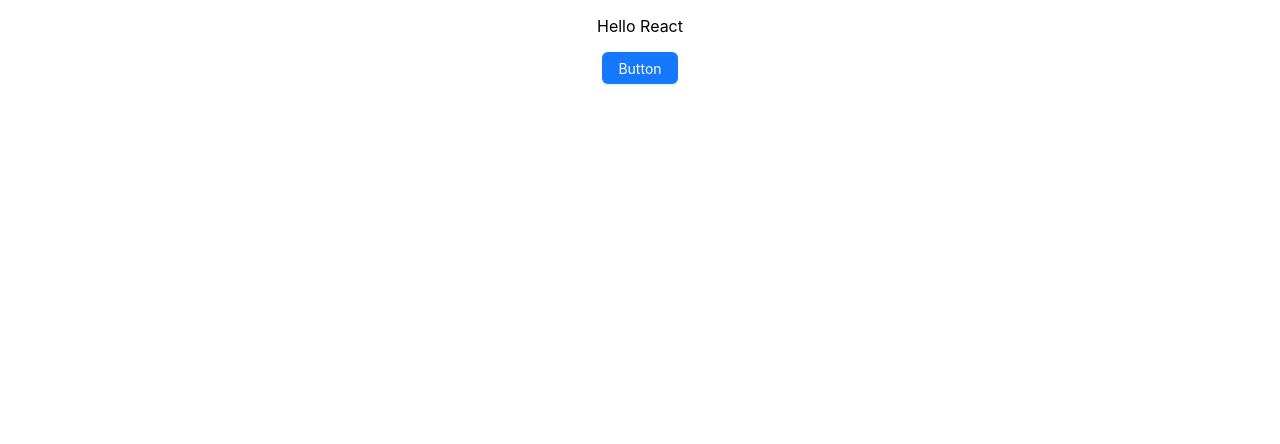
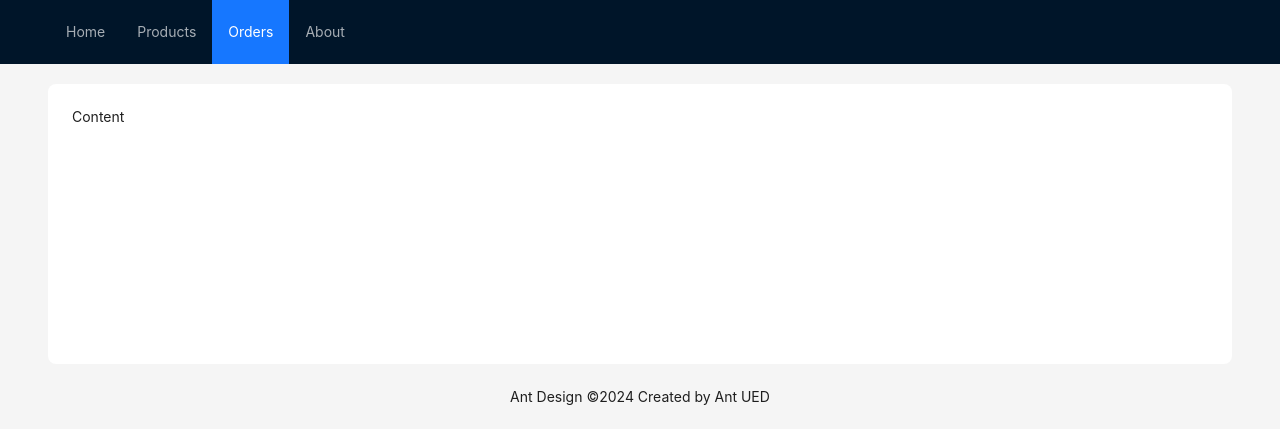
Before and after one commit to vladtymo/React-Shop-App-PD221, a React (Create React App) app: page / in a window 1280 px wide. Shown: the top 444 px of the page. Built offline with nearby package versions, Linux system fonts and the light colour scheme; the HTML template or start-up script is replaced by a standard one.

Commit message:
Create base layout components

```diff
--- a/src/App.js
+++ b/src/App.js
@@ -1,13 +1,47 @@
-import './App.css';
-import { Button } from 'antd';
+import React from 'react';
+import { Breadcrumb, Layout, Menu, theme } from 'antd';
+import Sidebar from './components/Sidebar';
+import Footer from './components/Footer';
+const { Content } = Layout;
 
-function App() {
+const App = () => {
+  const {
+    token: { colorBgContainer, borderRadiusLG },
+  } = theme.useToken();
   return (
-    <div className="App">
-      <p>Hello React</p>
-      <Button type="primary">Button</Button>
-    </div>
+    <Layout>
+
+      <Sidebar />
+
+      <Content
+        style={{
+          padding: '0 48px',
+        }}
+      >
+        {/* <Breadcrumb
+          style={{
+            margin: '16px 0',
+          }}
+        >
+          <Breadcrumb.Item>Home</Breadcrumb.Item>
+          <Breadcrumb.Item>Products</Breadcrumb.Item>
+          <Breadcrumb.Item>Create</Breadcrumb.Item>
+        </Breadcrumb> */}
+        <div
+          style={{
+            background: colorBgContainer,
+            minHeight: 280,
+            padding: 24,
+            marginTop: 20,
+            borderRadius: borderRadiusLG,
+          }}
+        >
+          Content
+        </div>
+      </Content>
+
+      <Footer />
+    </Layout>
   );
-}
-
+};
 export default App;
--- /dev/null
+++ b/src/components/Footer.js
@@ -0,0 +1,15 @@
+import React from 'react'
+import { Layout } from 'antd';
+const { Footer: AntdFooter } = Layout;
+
+export default function Footer() {
+    return (
+        <AntdFooter
+            style={{
+                textAlign: 'center',
+            }}
+        >
+            Ant Design ©{new Date().getFullYear()} Created by Ant UED
+        </AntdFooter>
+    )
+}
--- /dev/null
+++ b/src/components/Sidebar.js
@@ -0,0 +1,45 @@
+import React, { lazy } from 'react'
+import { Breadcrumb, Layout, Menu, theme } from 'antd';
+const { Header, Content, Footer } = Layout;
+
+const items = [
+    {
+        key: 0,
+        label: "Home"
+    },
+    {
+        key: 1,
+        label: "Products"
+    },
+    {
+        key: 2,
+        label: "Orders"
+    },
+    {
+        key: 3,
+        label: "About"
+    },
+];
+
+export default function Sidebar() {
+    return (
+        <Header
+            style={{
+                display: 'flex',
+                alignItems: 'center',
+            }}
+        >
+            <div className="demo-logo" />
+            <Menu
+                theme="dark"
+                mode="horizontal"
+                defaultSelectedKeys={['2']}
+                items={items}
+                style={{
+                    flex: 1,
+                    minWidth: 0,
+                }}
+            />
+        </Header>
+    )
+}
```
